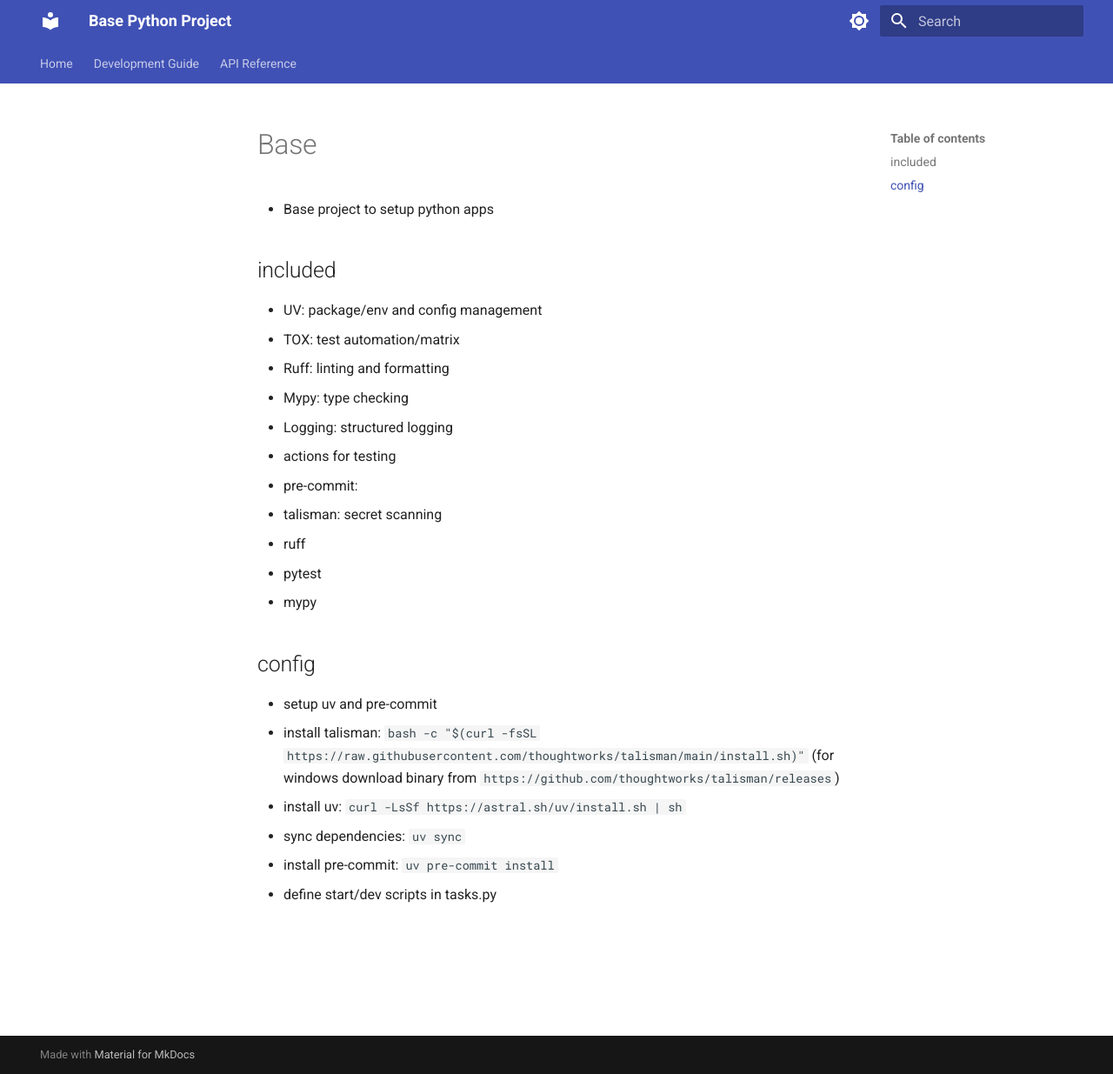
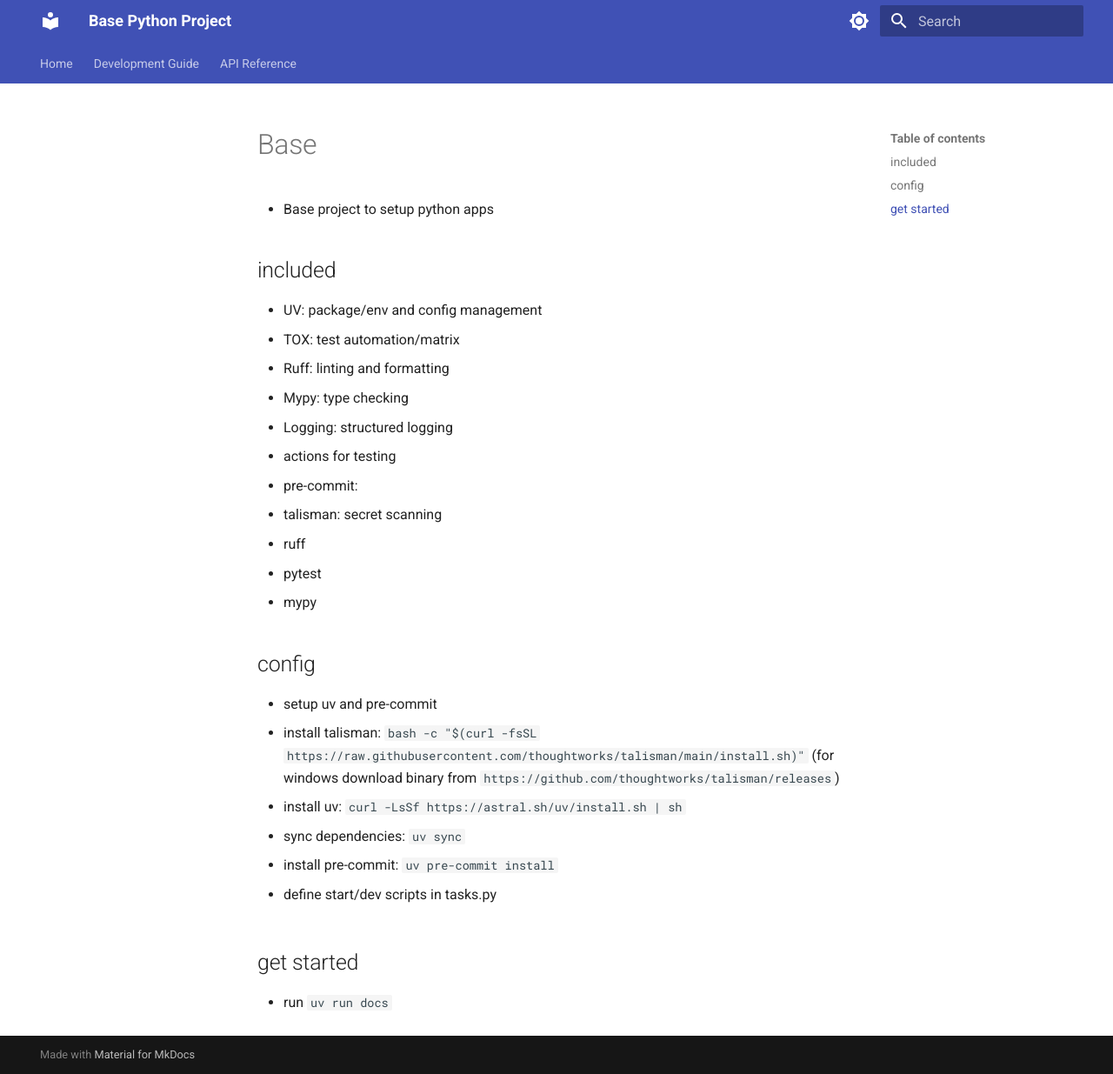
Before and after one commit to Haroon-64/python_base, an MkDocs documentation site: the page built from docs/python_base.md, in a window 1280 px wide and 1235 px high. Shown: the whole window at 87% size. Built offline with MkDocs 1.6.1 and Material for MkDocs 9.7.7, drawn with Linux system fonts in a browser that asks for light colours.

Commit message:
docs: add documentation for base project structure and setup instructions

```diff
--- a/docs/python_base.md
+++ b/docs/python_base.md
@@ -26,3 +26,7 @@
   - install pre-commit: `uv pre-commit install`
 
 - define start/dev scripts in tasks.py
+
+## get started
+
+- run `uv run docs`
```
